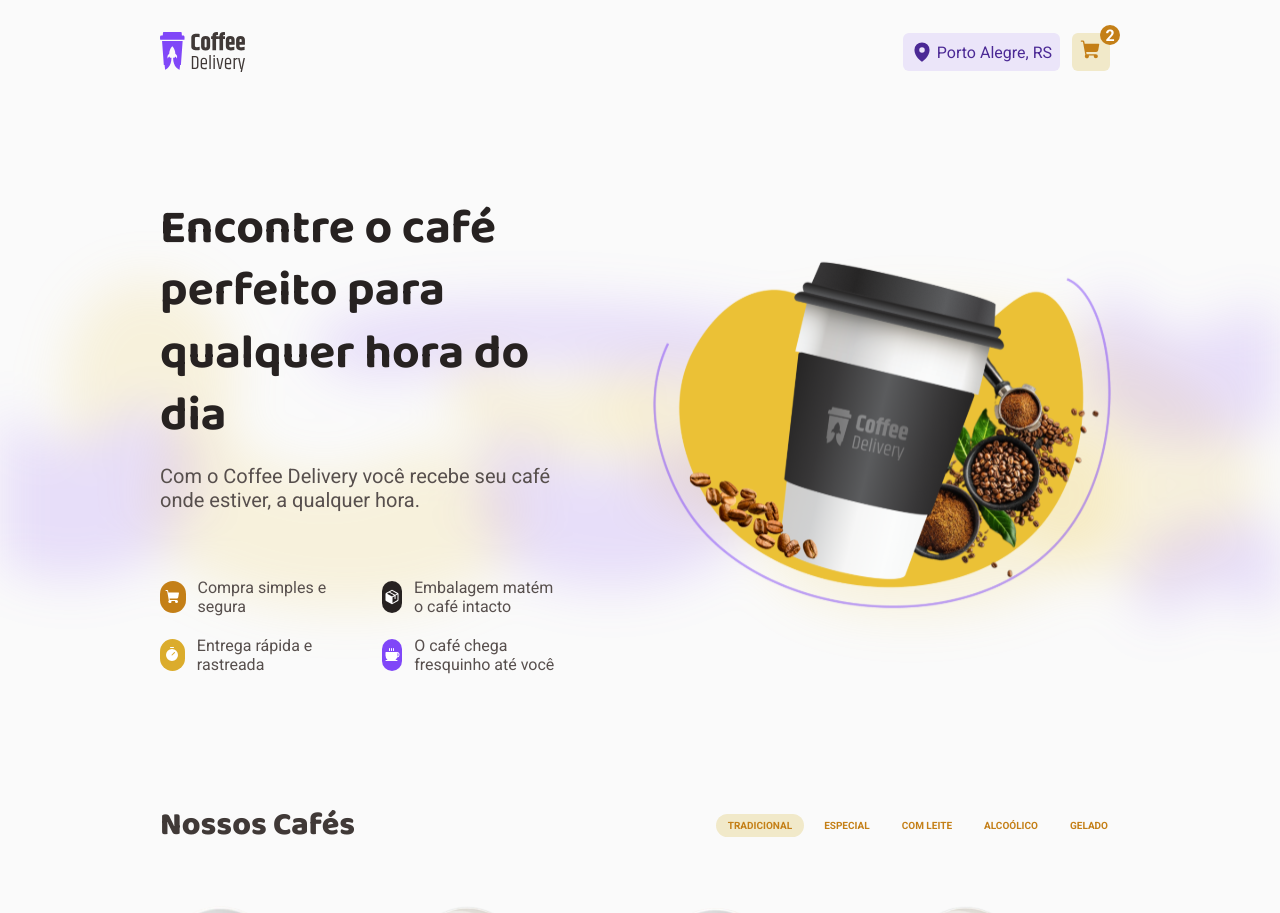
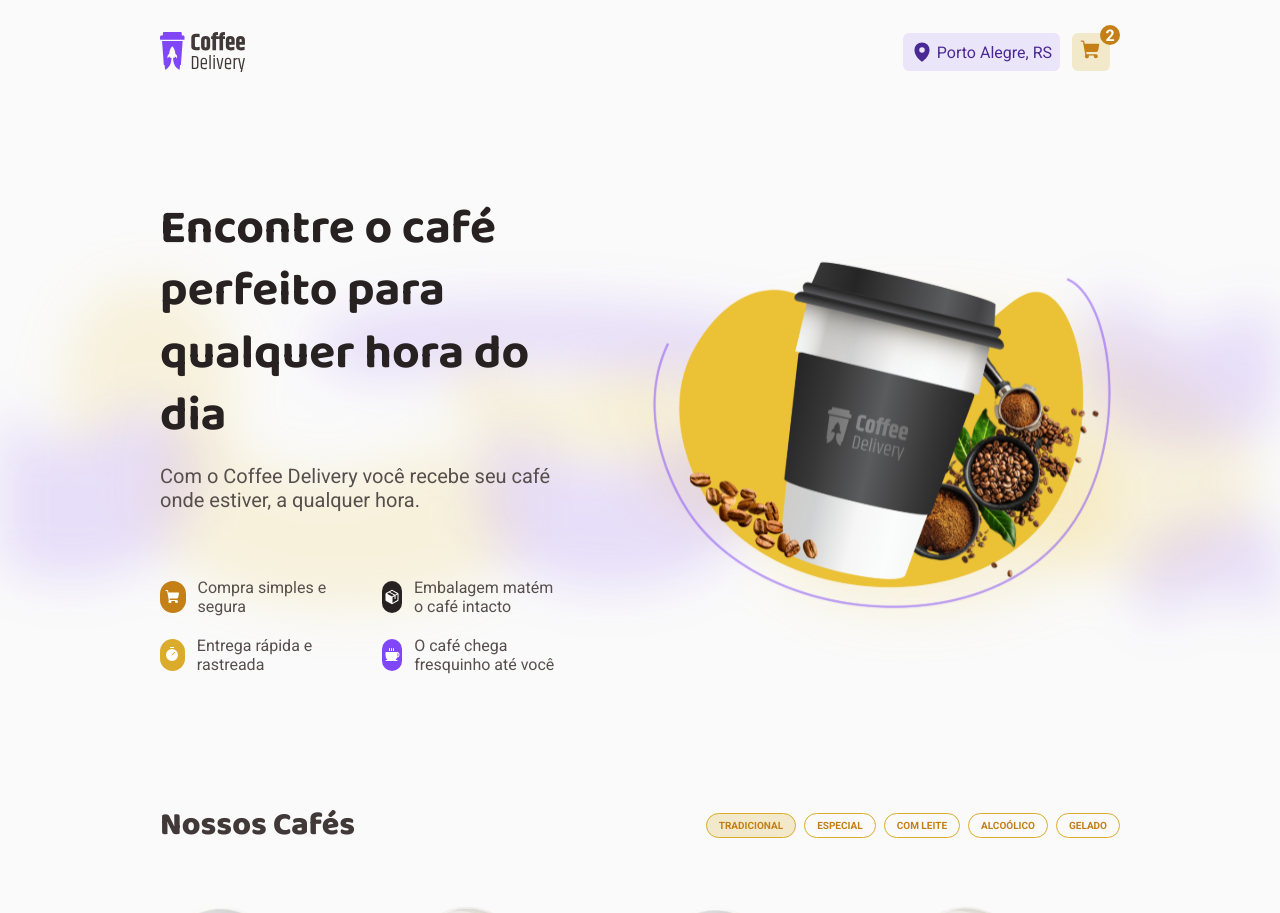
Before and after one commit to hbenvenutti/kaffee-lieferung, a React (Vite) app: page / in a window 1280 px wide. Shown: the top 913 px of the page. Built offline with nearby package versions, Linux system fonts and the light colour scheme.

Commit message:
fix(filter buttons): corrigido a estilização dos botões de filtro
Os botões estavam sem borda. Provavelmente foi removida sem querer nos ultimos commits

```diff
--- a/src/pages/home/components/coffee-list/styles.ts
+++ b/src/pages/home/components/coffee-list/styles.ts
@@ -39,6 +39,7 @@ export const Container = styled.div`
 // ---------------------------------------------------------------------------------------------- //
 
 export const FilterButton = styled.button<FilterButtonProps>`
+  border: solid ${(props): Color => props.theme['brand-secondary-2']} 1px;
   border-radius: 100px;
 
   background: ${(props): Background =>
```
